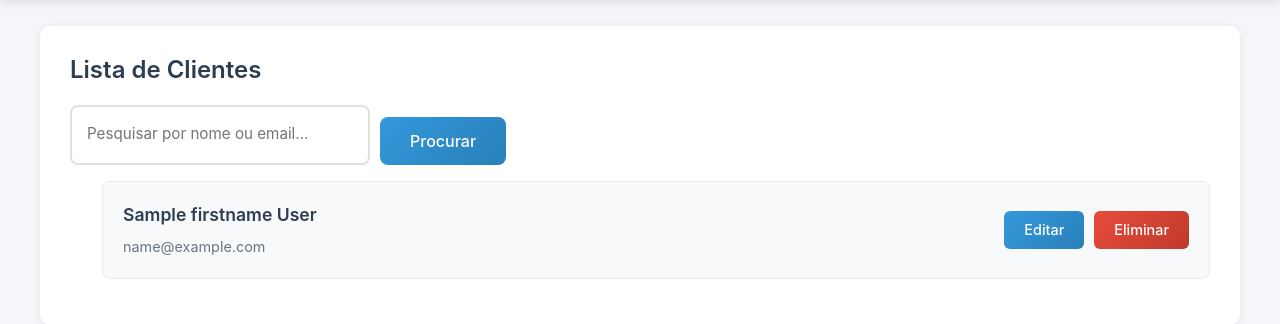
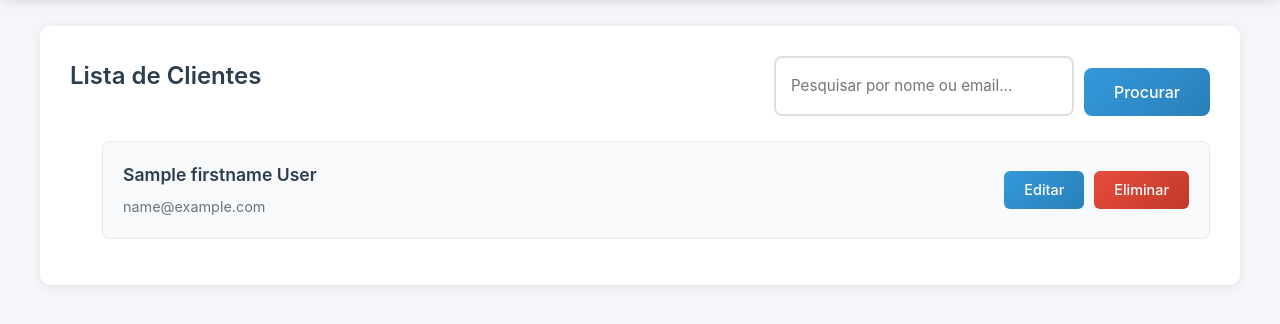
Before and after one commit to WildKoala23/Agencia_Viagens, a Django app: template main/templates/clientes.html in a window 1280 px wide. Shown: the part 70-394 px from the top of the page. Run offline with Django 3.2, Linux system fonts and the light colour scheme; the template is opened without the code that fills it: most values are stand-ins (such as "Sample title", 1, 10 or a date in 2020).

Commit message:
refactor client list header and improve search form layout

```diff
--- a/main/templates/clientes.html
+++ b/main/templates/clientes.html
@@ -13,12 +13,17 @@
 <div class="container_utils">
 
     <div class="card_utils">
-        <h2>Lista de Clientes</h2>
+        <div class="voos_header_utils d-flex align-items-center justify-content-between">
+            <h2>Lista de Clientes</h2>
 
-        <form method="get" class="search_form_utils" style="margin-bottom: 1rem;">
-            <input type="text" name="q" placeholder="Pesquisar por nome ou email..." value="{{ request.GET.q|default:'' }}" class="search_input_utils">
-            <button type="submit" class="btn_search_utils">Procurar</button>
-        </form>
+            <div class="d-flex align-items-center gap-2">
+                <form method="get" class="search_form_utils" style="margin:0;">
+                    <input type="text" name="q" placeholder="Pesquisar por nome ou email..."
+                           value="{{ request.GET.q|default:'' }}" class="search_input_utils">
+                    <button type="submit" class="btn_search_utils">Procurar</button>
+                </form>
+            </div>
+        </div>
 
         <ul class="lista_utils">
             {% for cliente in clientes %}
```
